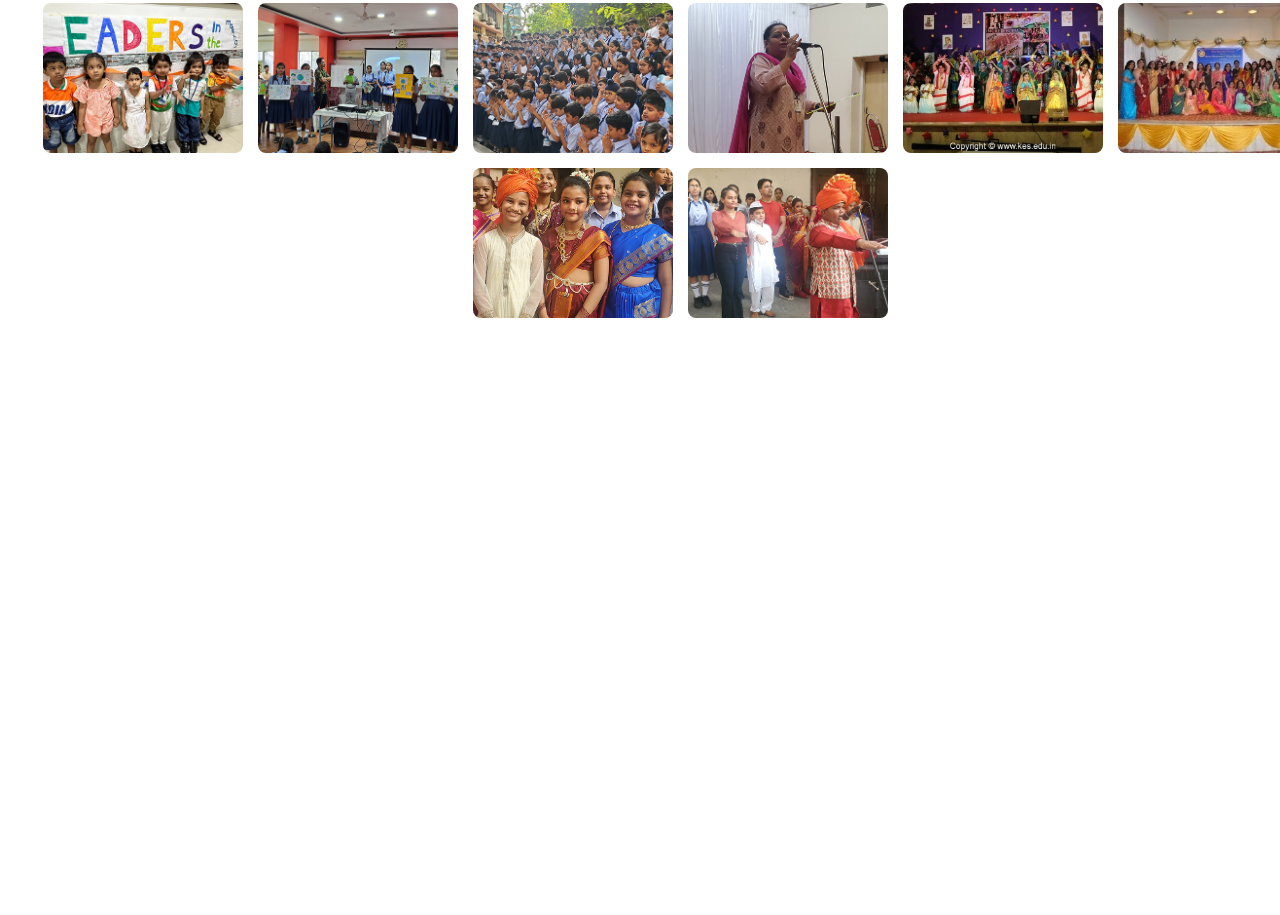
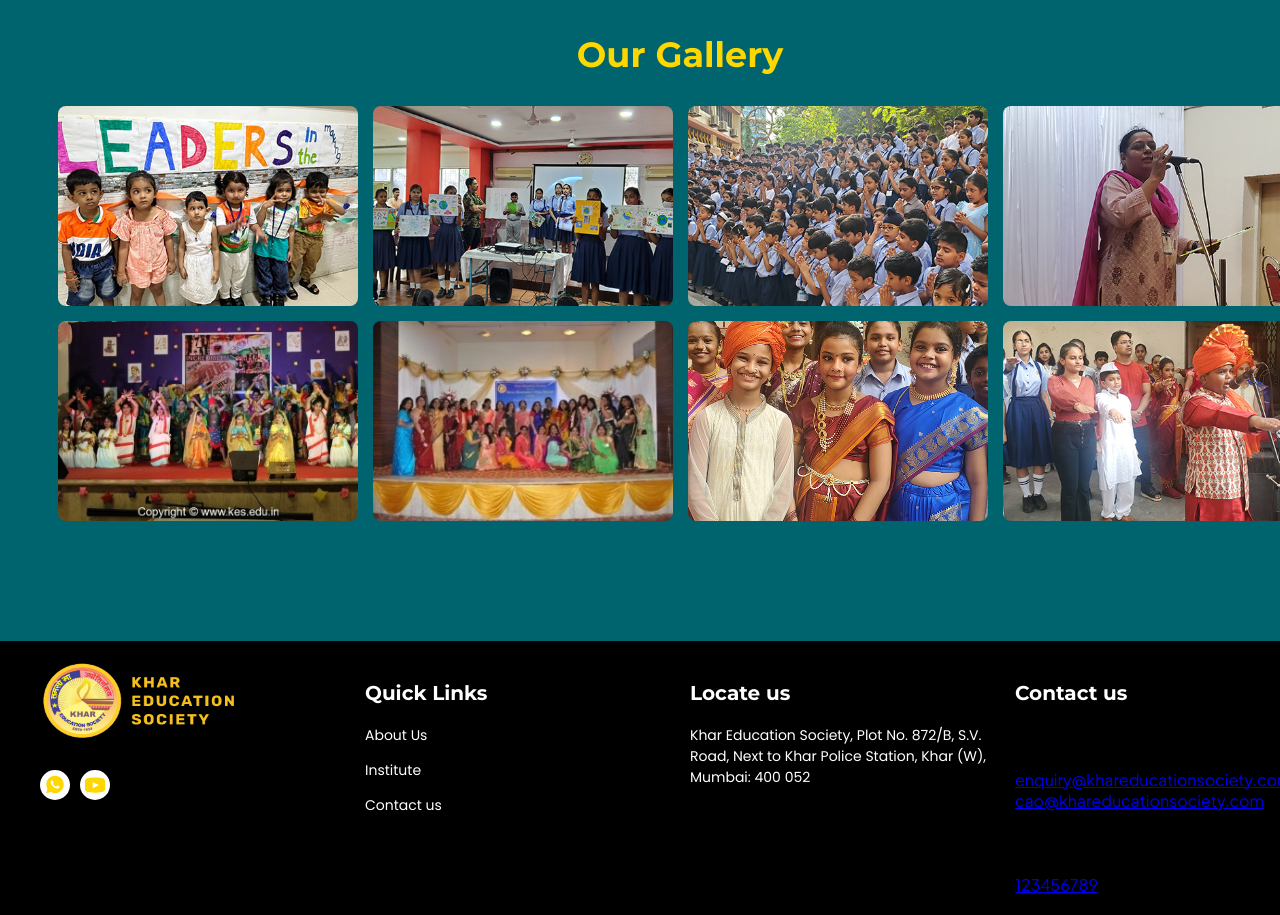
Before and after one commit to tausifshaikh-8454/nwdcoAssignment, a plain HTML site: page index.html in a window 1280 px wide. Shown: the part 3783-4698 px from the top of the page. Before the commit the page ends 4121 px from the top, so only its background shows below. Drawn offline with nearby package versions, Linux system fonts and the light colour scheme.

Commit message:
ftr done

```diff
--- a/index.html
+++ b/index.html
@@ -234,6 +234,40 @@
     </div>
 
 
+    <footer class="footer">
+        <div class="container-layout">
+            <div class="ftr">
+                <div class="ftr-logo-cont">
+                    <img src="./assessts/Home/logo.png" alt="" srcset="">
+                    <div class="social">
+                        <img src="./assessts/footer/icons8-whatsapp.svg" alt="">
+                        <img src="./assessts/footer/icons8-youtube.svg" alt="">
+
+                    </div>
+                </div>
+                <div class="links">
+                    <h3>Quick Links</h3>
+                    <p>About Us</p>
+                    <p>Institute</p>
+                    <p>Contact us</p>
+                </div>
+                <div class="locate">
+                    <h3>Locate us</h3>
+                    <p>Khar Education Society, Plot No. 872/B, S.V. Road, Next to Khar Police Station, Khar (W), Mumbai: 400 052</p>
+                </div>
+                <div class="cont">
+                    <h3>Contact us</h3>
+                    <h4>Email</h4>
+                    <a href="mailto:enquiry@khareducationsociety.com">enquiry@khareducationsociety.com</a>
+                    <a href="mailto:cao@khareducationsociety.com">cao@khareducationsociety.com</a>
+                    <h4>Phone</h4>
+                    <a href="tel:+91 13456789">123456789</a>
+                </div>
+            </div>
+        </div>
+    </footer>
+
+
     <script src="./script.js"></script>
     <script src="https://cdn.jsdelivr.net/npm/swiper@11/swiper-bundle.min.js"></script>
     <script>
--- a/style.css
+++ b/style.css
@@ -305,8 +305,8 @@ body {
 }
 
 .gallery-img {
-  width: 200px;
-  height: 150px;
+  width: 300px;
+  height: 200px;
   object-fit: cover;
   cursor: pointer;
   border-radius: 8px;
@@ -345,6 +345,60 @@ body {
   cursor: pointer;
 }
 
+/* gallery section */
+.gallery-section{
+    padding: 100px 0px;
+    background-color: #00646f;
+}
+
+.gal h2{
+    font-family: 'Montserrat';
+    font-size: 35px;
+    font-weight: 700;
+    color: #ffd700;
+    margin: 0px;
+    margin-bottom: 30px;
+    text-align: center;
+}
+.footer{
+    background-color: #000;
+}
+.ftr{
+    display: flex;
+    flex-direction: row;
+    gap: 20px;
+    margin: auto;
+    align-items: flex-start;
+    justify-content: center;
+}
+.ftr-logo-cont, .links, .locate, .cont{
+    width:25%;
+}
+.ftr-logo-cont img {
+    width: 200px;
+    height: 80px;
+}
+
+.social {
+    display: flex;
+    gap: 10px;
+}
+.social img {
+    width: 30px;
+}
+.links h3, .locate h3, .cont h3{
+    font-family: 'Montserrat';
+    font-size: 20px;
+    font-weight: 700;
+    color: #fff;
+
+}
+.links p, .locate p, .cont p{
+    font-family: 'poppins';
+    font-size: 14px;
+    font-weight: 400;
+    color: #fff;
+}
 
 
 /* Responsive for Mobile */
```
Also changed, not shown: assessts/footer/icons8-whatsapp.svg (added), assessts/footer/icons8-youtube.svg (added), 1 other file.
